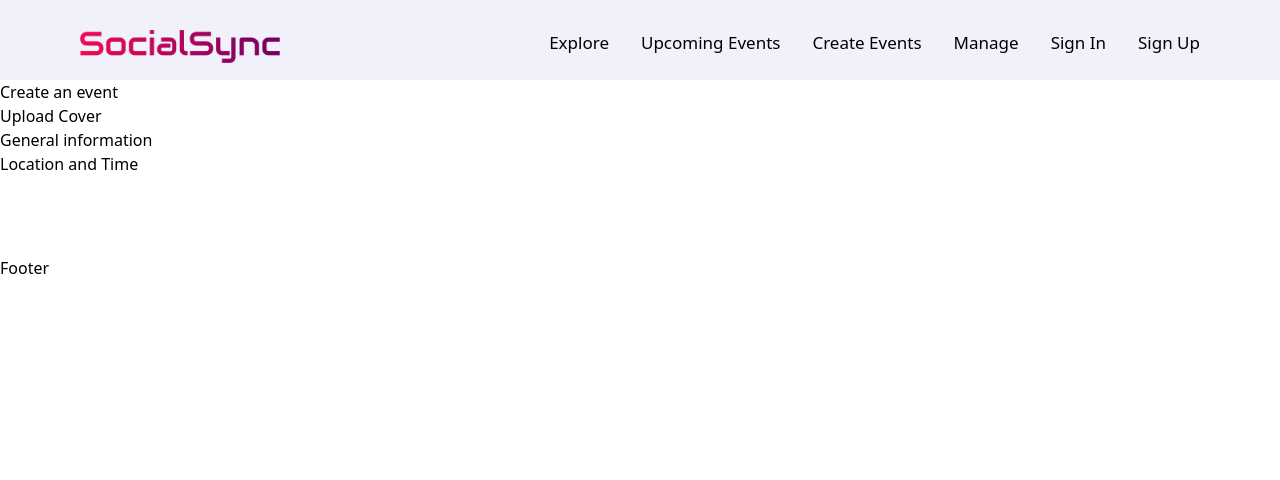
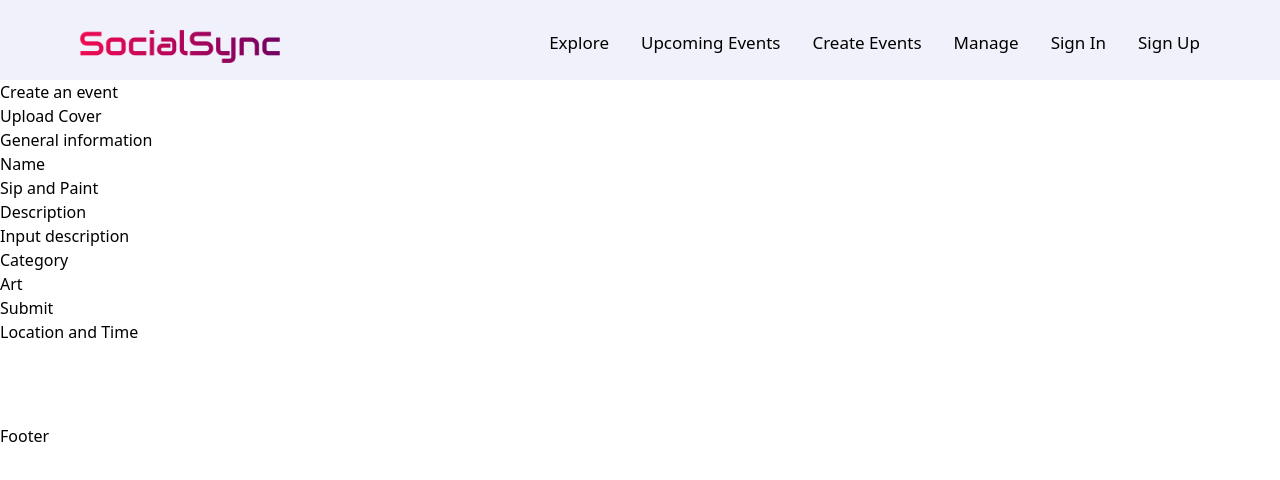
Before and after one commit to Team-Rebels/socialsync-front, a React (Vite) app: page /createEvent in a window 1280 px wide. Shown: the top 480 px of the page. Built offline with nearby package versions, Linux system fonts and the light colour scheme.

Commit message:
final update

```diff
--- a/src/pages/eventCreation/index.jsx
+++ b/src/pages/eventCreation/index.jsx
@@ -10,11 +10,27 @@ const EventCreation = () => {
     <h4>Upload Cover</h4>
     <form action="">
 
+
     </form>
   </div>
   <div>
     <h4>General information</h4>
-    <form action="">
+    <form >
+      <label for="name">Name
+
+      </label><br/>
+      <input type="text" id="name" name="name" value="Sip and Paint"/><br/>
+
+      <label for="description">Description
+
+      </label><br/>
+      <input type="text" id="description"  name="description" value="Input description"/><br/>
+
+      <label for="category">Category
+
+      </label><br/>
+      <input type="text" id="name" name="category" value="Art"/><br/>
+      <input type="submit" value="Submit"/>
 
     </form>
   </div>
```
